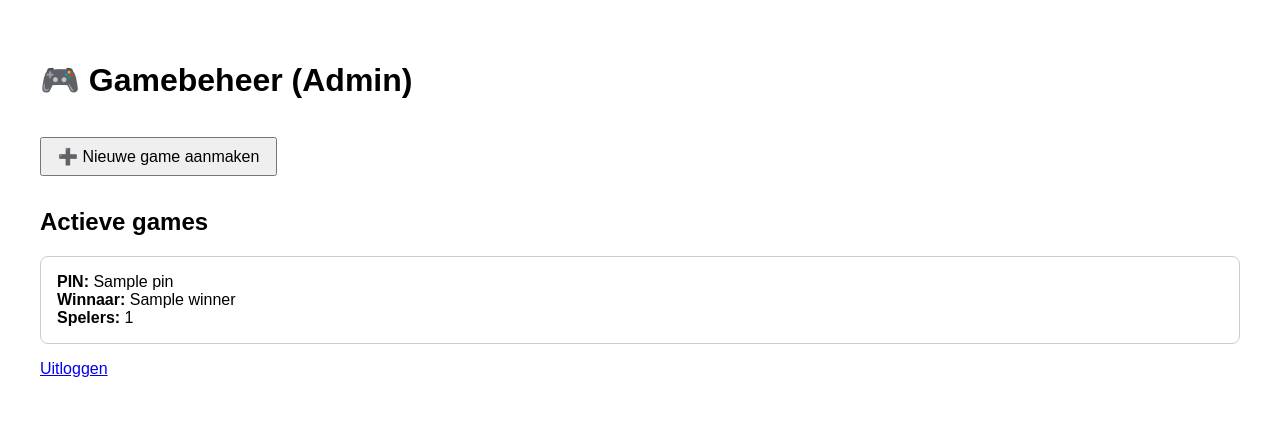
After one commit to valvy/gameprogramming, a Flask app: template templates/admin.html in a window 1280 px wide. The commit adds this page. Shown: the top 425 px of the page. Run offline with Flask 3, Linux system fonts and the light colour scheme; the template is opened without the code that fills it: most values are stand-ins (such as "Sample title", 1, 10 or a date in 2020); parts of the project's set-up code (start-up, migrations or seed data) failed here and were passed over.

Commit message:
gridsize variable

```diff
--- a/app.py
+++ b/app.py
@@ -12,65 +12,59 @@ import sys
 app = Flask(__name__)
 app.secret_key = os.urandom(24)
 
-# ====================
-# Configuratie
-# ====================
-
-GRID_SIZE = 20
-TICK_INTERVAL = 1  # seconden
-
-# Omgevingsvariabele voor bcrypt hash van admin wachtwoord
 ADMIN_PASSWORD_HASH = os.environ.get("ADMIN_PASSWORD_HASH")
-
 if not ADMIN_PASSWORD_HASH:
-    print("❌ FOUT: ADMIN_PASSWORD_HASH is niet ingesteld als omgevingsvariabele.")
+    print("\n❌ FOUT: ADMIN_PASSWORD_HASH is niet ingesteld als omgevingsvariabele.")
     print("Gebruik bijvoorbeeld:")
-    print("   python -c \"import bcrypt; print(bcrypt.hashpw(b'geheim', bcrypt.gensalt()).decode())\"")
+    print("  python -c \"import bcrypt; print(bcrypt.hashpw(b'geheim', bcrypt.gensalt()).decode())\"")
     print("en stel deze in via:")
-    print("   export ADMIN_PASSWORD_HASH='...'  (Linux/macOS)")
-    print("   set ADMIN_PASSWORD_HASH=...       (Windows)")
+    print("  export ADMIN_PASSWORD_HASH='...' (Linux/macOS)")
+    print("  set ADMIN_PASSWORD_HASH=...       (Windows)")
     sys.exit(1)
 
-# ====================
-# Game State
-# ====================
-
-game_state = {
-    "players": {},
-    "goal": {"x": random.randint(0, GRID_SIZE - 1), "y": random.randint(0, GRID_SIZE - 1)},
-    "winner": None
-}
-
-client_queues = []
+TICK_INTERVAL = 1
+games = {}  # pin -> game_state
+game_queues = {}  # pin -> [queue.Queue()]
 lock = threading.Lock()
 
-# ====================
-# Routes: Frontend
-# ====================
+# ----------------------- FRONTEND -----------------------
 
 @app.route('/')
 def index():
-    return render_template("index.html")
+    return render_template("index.html", games=games)
 
-@app.route('/admin')
+@app.route('/admin', methods=['GET', 'POST'])
 def admin():
     if not session.get("logged_in"):
         return redirect(url_for("login"))
-    return "<h1>Welkom, admin!</h1><p><a href='/logout'>Uitloggen</a></p>"
+
+    message = None
+    if request.method == 'POST':
+        grid_size = int(request.form.get("grid_size", 50))
+        pin = generate_unique_pin()
+        with lock:
+            games[pin] = {
+                "grid_size": grid_size,
+                "players": {},
+                "goal": {"x": random.randint(0, grid_size-1), "y": random.randint(0, grid_size-1)},
+                "winner": None
+            }
+            game_queues[pin] = []
+        message = f"Nieuwe game aangemaakt met PIN: {pin} (grid {grid_size}x{grid_size})"
+
+    return render_template("admin.html", games=games, message=message)
 
 @app.route('/login', methods=["GET", "POST"])
 def login():
     error = None
     if request.method == "POST":
-        password = request.form.get("password", "").encode("utf-8")
-        hash_from_env = ADMIN_PASSWORD_HASH.encode("utf-8")
-
-        if bcrypt.checkpw(password, hash_from_env):
-            session["logged_in"] = True
-            return redirect(url_for("admin"))
+        pw_input = request.form.get("password", "").encode("utf-8")
+        hash_bytes = ADMIN_PASSWORD_HASH.encode("utf-8")
+        if bcrypt.checkpw(pw_input, hash_bytes):
+            session['logged_in'] = True
+            return redirect(url_for('admin'))
         else:
             error = "Ongeldig wachtwoord"
-
     return render_template("login.html", error=error)
 
 @app.route('/logout')
@@ -78,26 +72,28 @@ def logout():
     session.clear()
     return redirect(url_for("login"))
 
-# ====================
-# Routes: API voor studenten
-# ====================
+# ----------------------- API -----------------------
 
 @app.route('/api/register', methods=['POST'])
 def register():
     data = request.get_json()
     name = data.get("name")
     color = data.get("color")
+    pin = data.get("pin")
 
-    if not name or not color:
-        return jsonify({"error": "Naam en kleur verplicht"}), 400
+    if not name or not color or not pin:
+        return jsonify({"error": "Naam, kleur en PIN zijn verplicht"}), 400
 
-    token = str(uuid.uuid4())
     with lock:
-        game_state["players"][token] = {
+        if pin not in games:
+            return jsonify({"error": "Ongeldige PIN"}), 404
+
+        token = str(uuid.uuid4())
+        games[pin]["players"][token] = {
             "name": name,
             "color": color,
-            "x": random.randint(0, GRID_SIZE - 1),
-            "y": random.randint(0, GRID_SIZE - 1),
+            "x": random.randint(0, games[pin]["grid_size"]-1),
+            "y": random.randint(0, games[pin]["grid_size"]-1),
             "last_move": None
         }
     return jsonify({"token": token})
@@ -107,33 +103,27 @@ def move():
     data = request.get_json()
     token = data.get("token")
     direction = data.get("direction")
-
-    if token not in game_state["players"]:
-        return jsonify({"error": "Ongeldige sessie"}), 403
-
-    if direction not in {"up", "down", "left", "right"}:
-        return jsonify({"error": "Ongeldige richting"}), 400
+    pin = data.get("pin")
 
     with lock:
-        game_state["players"][token]["last_move"] = direction
+        if pin not in games or token not in games[pin]["players"]:
+            return jsonify({"error": "Ongeldige sessie of PIN"}), 403
+        if direction not in {"up", "down", "left", "right"}:
+            return jsonify({"error": "Ongeldige richting"}), 400
+
+        games[pin]["players"][token]["last_move"] = direction
 
     return jsonify({"status": "Beweging geregistreerd"})
 
-@app.route('/api/state')
-def state():
+@app.route('/api/state/<pin>')
+def state(pin):
     with lock:
-        return jsonify({
-            "players": game_state["players"],
-            "goal": game_state["goal"],
-            "winner": game_state["winner"]
-        })
+        if pin not in games:
+            return jsonify({"error": "PIN niet gevonden"}), 404
+        return jsonify(games[pin])
 
-# ====================
-# Server-Sent Events (SSE)
-# ====================
-
-@app.route('/stream')
-def stream():
+@app.route('/stream/<pin>')
+def stream(pin):
     def event_stream(q):
         try:
             while True:
@@ -141,62 +131,57 @@ def stream():
                 yield f"data: {data}\n\n"
         except GeneratorExit:
             with lock:
-                if q in client_queues:
-                    client_queues.remove(q)
+                game_queues[pin].remove(q)
 
     q = queue.Queue()
     with lock:
-        client_queues.append(q)
+        if pin not in game_queues:
+            return "PIN niet gevonden", 404
+        game_queues[pin].append(q)
+
     return Response(event_stream(q), mimetype="text/event-stream")
 
-# ====================
-# Game Logic
-# ====================
+# ----------------------- GAME LOGICA -----------------------
 
 def game_loop():
     while True:
         time.sleep(TICK_INTERVAL)
         with lock:
-            if game_state["winner"]:
-                continue
+            for pin, game in games.items():
+                if game["winner"]:
+                    continue
+                for token, player in game["players"].items():
+                    move = player.get("last_move")
+                    if not move:
+                        continue
+                    dx, dy = 0, 0
+                    if move == "up": dy = -1
+                    elif move == "down": dy = 1
+                    elif move == "left": dx = -1
+                    elif move == "right": dx = 1
 
-            for token, player in game_state["players"].items():
-                move = player.get("last_move")
-                if not move:
-                    continue
+                    new_x = max(0, min(game["grid_size"]-1, player["x"] + dx))
+                    new_y = max(0, min(game["grid_size"]-1, player["y"] + dy))
+                    player["x"], player["y"] = new_x, new_y
+                    player["last_move"] = None
 
-                dx, dy = 0, 0
-                if move == "up": dy = -1
-                elif move == "down": dy = 1
-                elif move == "left": dx = -1
-                elif move == "right": dx = 1
+                    if new_x == game["goal"]["x"] and new_y == game["goal"]["y"]:
+                        game["winner"] = player["name"]
 
-                new_x = max(0, min(GRID_SIZE - 1, player["x"] + dx))
-                new_y = max(0, min(GRID_SIZE - 1, player["y"] + dy))
+                state_json = json.dumps(game)
+                for q in game_queues[pin]:
+                    try:
+                        q.put_nowait(state_json)
+                    except queue.Full:
+                        pass
 
-                player["x"], player["y"] = new_x, new_y
-                player["last_move"] = None
+def generate_unique_pin():
+    while True:
+        pin = str(random.randint(1000, 9999))
+        if pin not in games:
+            return pin
 
-                if new_x == game_state["goal"]["x"] and new_y == game_state["goal"]["y"]:
-                    game_state["winner"] = player["name"]
-                    print(f"🏁 WINNAAR: {player['name']}")
-
-        # Verzenden van game state naar frontend
-        state_json = json.dumps({
-            "players": game_state["players"],
-            "goal": game_state["goal"],
-            "winner": game_state["winner"]
-        })
-
-        for q in client_queues[:]:
-            try:
-                q.put_nowait(state_json)
-            except queue.Full:
-                pass
-
-# ====================
-# Start de app
-# ====================
+# ----------------------- START -----------------------
 
 if __name__ == '__main__':
     threading.Thread(target=game_loop, daemon=True).start()
--- /dev/null
+++ b/templates/admin.html
@@ -0,0 +1,58 @@
+<!DOCTYPE html>
+<html>
+<head>
+  <title>Admin - Beheer Games</title>
+  <style>
+    body { font-family: sans-serif; padding: 2em; }
+    .game-list { margin-top: 2em; }
+    .game-card {
+      border: 1px solid #ccc;
+      padding: 1em;
+      margin-bottom: 1em;
+      border-radius: 8px;
+    }
+    form button {
+      padding: 0.5em 1em;
+      font-size: 1em;
+      margin-top: 1em;
+    }
+    .message {
+      background: #e0ffe0;
+      border: 1px solid #90ee90;
+      padding: 1em;
+      margin-top: 1em;
+      border-radius: 6px;
+    }
+  </style>
+</head>
+<body>
+  <h1>🎮 Gamebeheer (Admin)</h1>
+
+  <form method="post">
+    <button type="submit">➕ Nieuwe game aanmaken</button>
+  </form>
+
+  {% if message %}
+    <div class="message">
+      {{ message }}
+    </div>
+  {% endif %}
+
+  <div class="game-list">
+    <h2>Actieve games</h2>
+    {% if games %}
+      {% for pin, game in games.items() %}
+        <div class="game-card">
+          <strong>PIN:</strong> {{ pin }}<br>
+          <strong>Winnaar:</strong> {{ game.winner if game.winner else "nog niemand" }}<br>
+          <strong>Spelers:</strong> {{ game.players|length }}
+        </div>
+      {% endfor %}
+    {% else %}
+      <p>Er zijn nog geen games actief.</p>
+    {% endif %}
+  </div>
+
+  <p><a href="/logout">Uitloggen</a></p>
+</body>
+</html>
```
Also changed, not shown: templates/index.html (+75 -8 lines).
